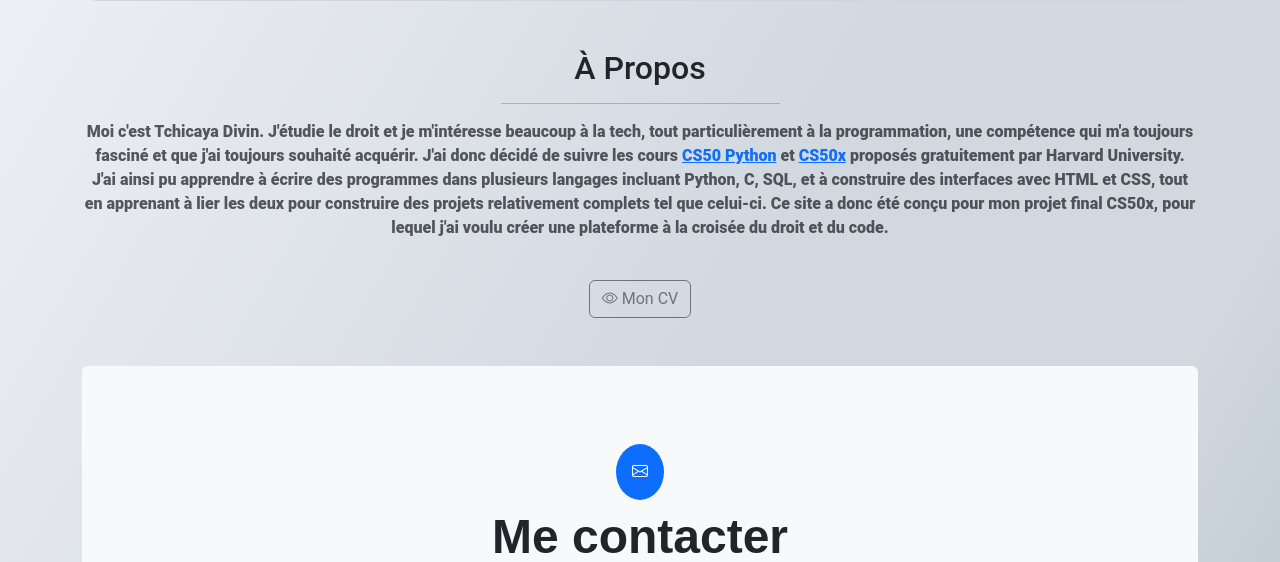
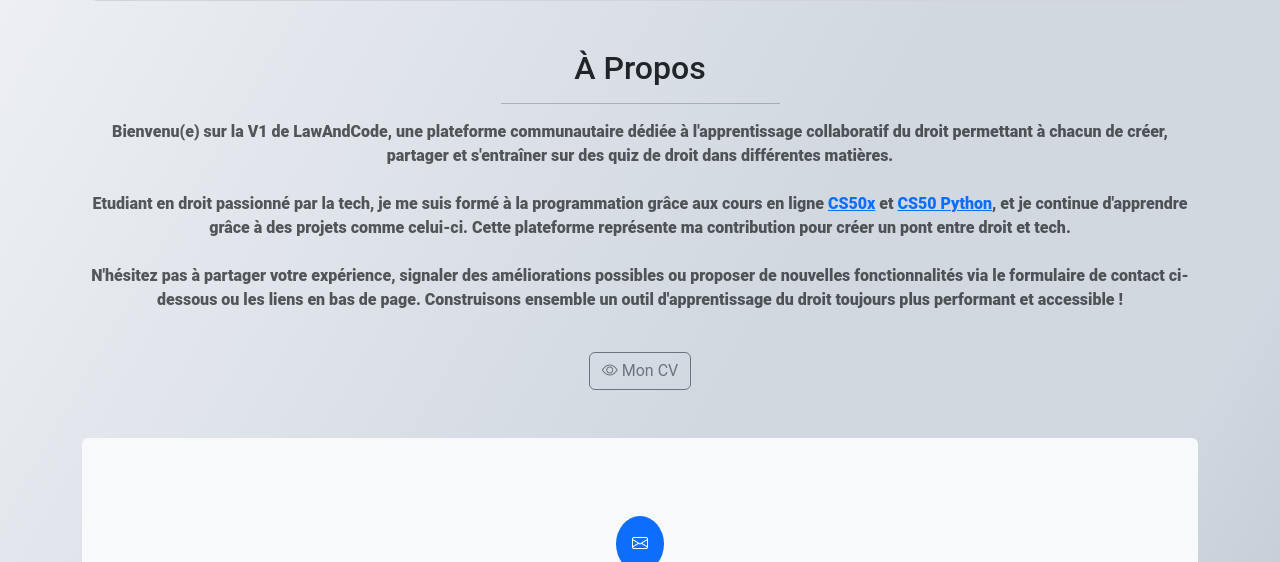
Before and after one commit to tchicaya2/Law_And_Code, a Flask app: page /about in a window 1280 px wide. Shown: the part 475-1037 px from the top of the page. Run offline with Flask 3, Linux system fonts and the light colour scheme; some libraries are stand-ins or nearby versions.

Commit message:
Correction du readme, modification de la présentation sur la page about.html

```diff
--- a/quiz/routes.py
+++ b/quiz/routes.py
@@ -38,7 +38,7 @@ def choix():
             """, (offset,))
             total_results = len(db_request("""SELECT qq.quiz_id FROM quiz_questions qq LEFT JOIN quiz_infos qi
             ON qq.quiz_id = qi.quiz_id WHERE type = 'public' GROUP BY qq.quiz_id HAVING COUNT(*) > 3;""", fetch=True))
-            print("TOTAL PAGES:", total_results)
+
         else:
             user_id = session.get("user_id")
             rows = db_request("""
--- a/static/quizlogic.js
+++ b/static/quizlogic.js
@@ -1,8 +1,8 @@
 // Il y avait plus de 20 variables définies en global, j'ai revu le code pour les passer en local
 // et entre fonctions
 let quizType;
-let counter = 0; // Utilisé à 5 autres endroits, donc mis en variable globale
-let chances; // 10 autres endroits
+let counter = 0; // Utilisé à 5 autres endroits
+let chances = 3; // 10 autres endroits
 let fin;
 let bonne_réponse;
 let titre;
@@ -222,7 +222,7 @@ function poser_question(pcp, r1, r2, r3, r4, score, essais, feedback,
     let principe = qa.principe;
     options = qa.options;
 
-    chances = 1; // L'utilisateur a trois essais pour cliquer sur la bonne réponse
+    chances = 1; // L'utilisateur a un essai pour cliquer sur la bonne réponse
     // On affiche les données dans les éléments HTML appropriés
     essais.textContent = chances;
     pcp.textContent = principe;
--- a/templates/about.html
+++ b/templates/about.html
@@ -26,18 +26,25 @@
             #ffffff, #edf2fb);">
         </div>
         <p class="text-muted text-justify">
-            Moi c'est Tchicaya Divin. J'étudie le droit et je m'intéresse beaucoup à la tech,
-            tout particulièrement à la programmation, une compétence qui m'a toujours fasciné
-            et que j'ai toujours souhaité acquérir. J'ai donc décidé de suivre les cours
-            <a href="https://cs50.harvard.edu/python/2022/">CS50 Python</a> et
-            <a href="https://www.edx.org/learn/computer-science/
-            harvard-university-cs50-s-introduction-to-computer-science">CS50x</a> proposés
-            gratuitement par Harvard University.
-            J'ai ainsi pu apprendre à écrire des programmes dans plusieurs langages incluant
-            Python, C, SQL, et à construire des interfaces avec HTML et CSS, tout en apprenant
-            à lier les deux pour construire des projets relativement complets tel que
-            celui-ci. Ce site a donc été conçu pour mon projet final CS50x, pour lequel j'ai
-            voulu créer une plateforme à la croisée du droit et du code.
+            Bienvenu(e) sur la V1 de LawAndCode, une plateforme communautaire dédiée à l'apprentissage collaboratif du droit
+            permettant à chacun de créer, partager et s'entraîner sur des quiz de droit
+            dans différentes matières.
+
+            <br><br>
+
+            Etudiant en droit passionné par la tech, je me suis formé à la programmation
+            grâce aux cours en ligne
+            <a href="https://www.edx.org/learn/computer-science/harvard-university-cs50-s-introduction-to-computer-science">CS50x</a>
+            et <a href="https://cs50.harvard.edu/python/2022/">CS50 Python</a>,
+            et je continue d'apprendre grâce à des projets comme celui-ci.
+            Cette plateforme représente ma contribution pour créer un pont entre droit et tech.
+
+            <br><br>
+
+            N'hésitez pas à partager votre expérience, signaler des améliorations possibles
+            ou proposer de nouvelles fonctionnalités
+            via le formulaire de contact ci-dessous ou les liens en bas de page. Construisons ensemble
+            un outil d'apprentissage du droit toujours plus performant et accessible !
         </p>
 
         <a class="btn btn-outline-secondary mt-4" href="{{ url_for('static',
```
Also changed, not shown: templates/create.html (deleted, +0 -54 lines), README.md, 2 other files.
